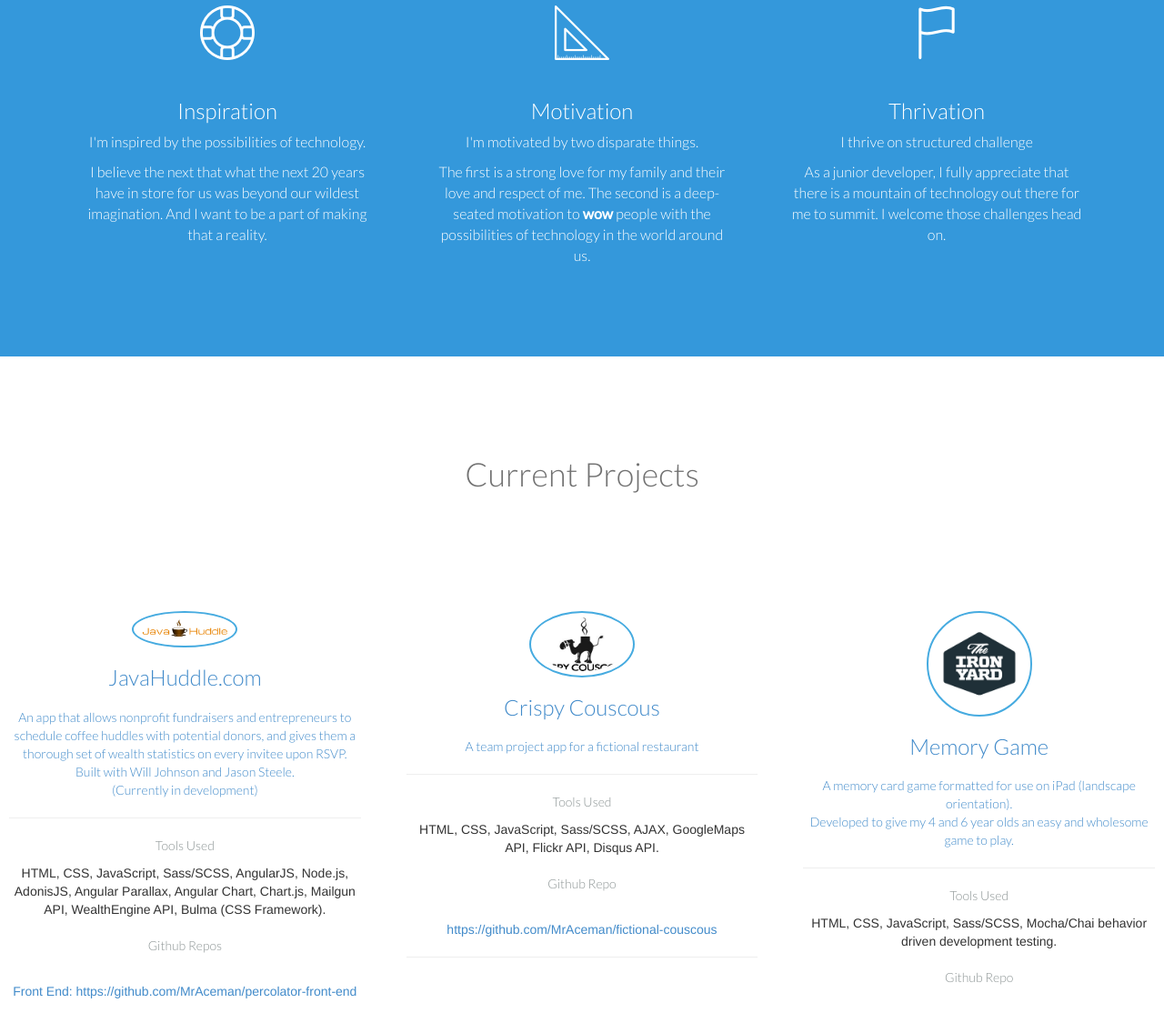
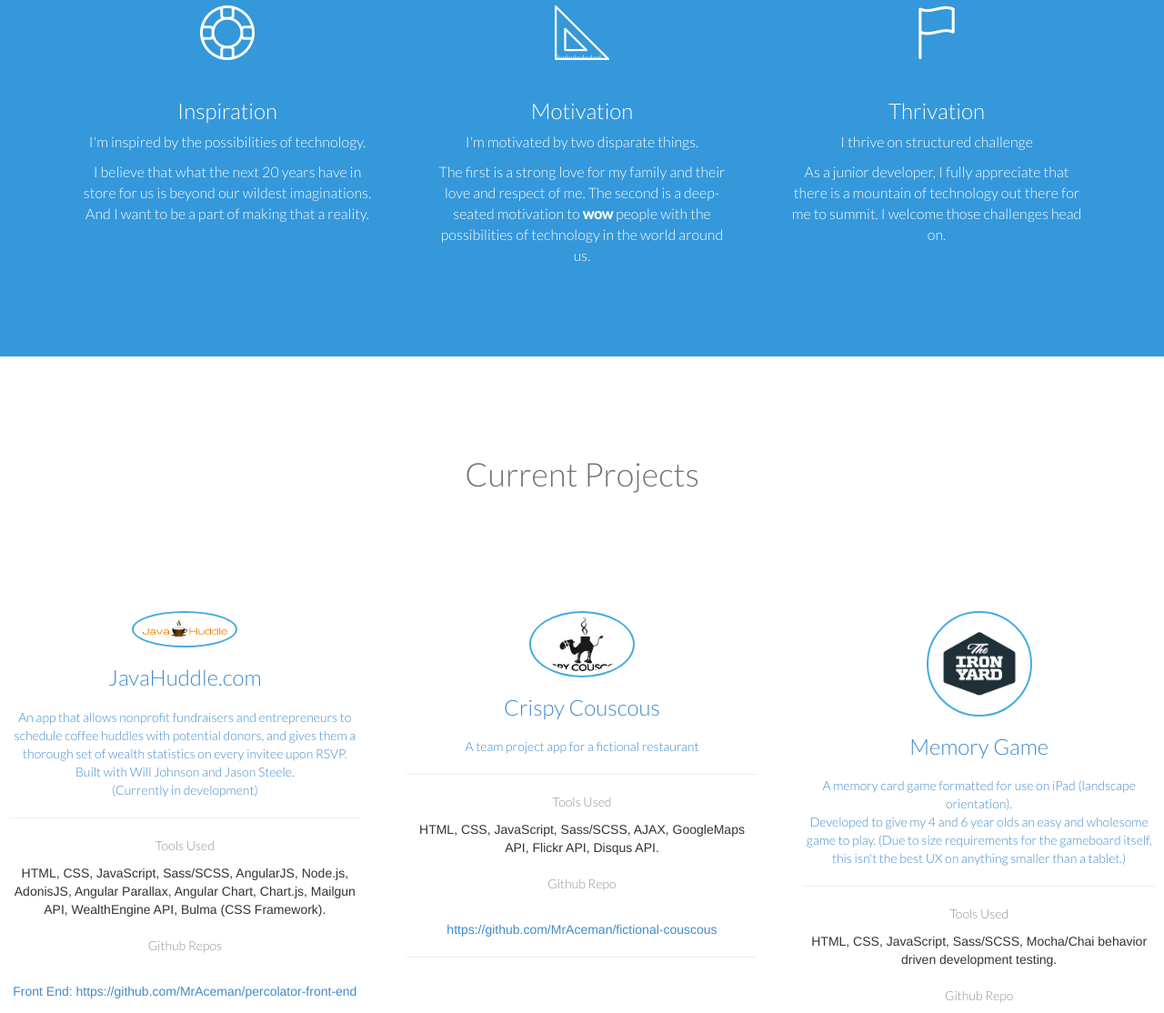
Before and after one commit to MrAceman/niclas.willems.website, a plain HTML site: page index.html in a window 1280 px wide. Shown: the part 1627-2741 px from the top of the page at 91% size. Drawn offline with Linux system fonts and the light colour scheme.

Commit message:
Resolved mispelled words and added some text.

```diff
--- a/index.html
+++ b/index.html
@@ -81,7 +81,7 @@
 
 					<div data-icon="b" class="icon"></div>
 					<h3>Inspiration</h3>
-					<p>I'm inspired by the possibilities of technology.</p><p>I believe the next that what the next 20 years have in store for us was beyond our wildest imagination.  And I want to be a part of making that a reality.</p>
+					<p>I'm inspired by the possibilities of technology.</p><p>I believe that what the next 20 years have in store for us is beyond our wildest imaginations.  And I want to be a part of making that a reality.</p>
 				</div>
 				<div class="col-sm-4 text-centered padding-bottom-60">
 					<div data-icon="^" class="icon"></div>
@@ -132,7 +132,7 @@
 					  <img class="avatar" src="images/TIYlogo.jpg" alt="Memory Game" />
 					</div>
 					<h3><a target="_blank" href="https://tiy-niclaswillems-memory.surge.sh" class="project-link">Memory Game</h3><br>
-					<p>A memory card game formatted for use on iPad (landscape orientation).<br>Developed to give my 4 and 6 year olds an easy and wholesome game to play.</a></p>
+					<p>A memory card game formatted for use on iPad (landscape orientation).<br>Developed to give my 4 and 6 year olds an easy and wholesome game to play. (Due to size requirements for the gameboard itself, this isn't the best UX on anything smaller than a tablet.)</a></p>
 					<hr><p>Tools Used</p>HTML, CSS, JavaScript, Sass/SCSS, Mocha/Chai behavior driven development testing.<br>
 
 					<br><p>Github Repo</p>
```
